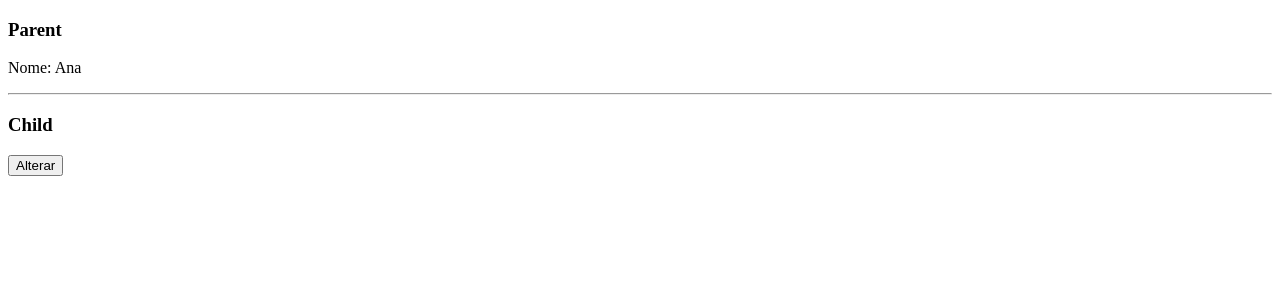
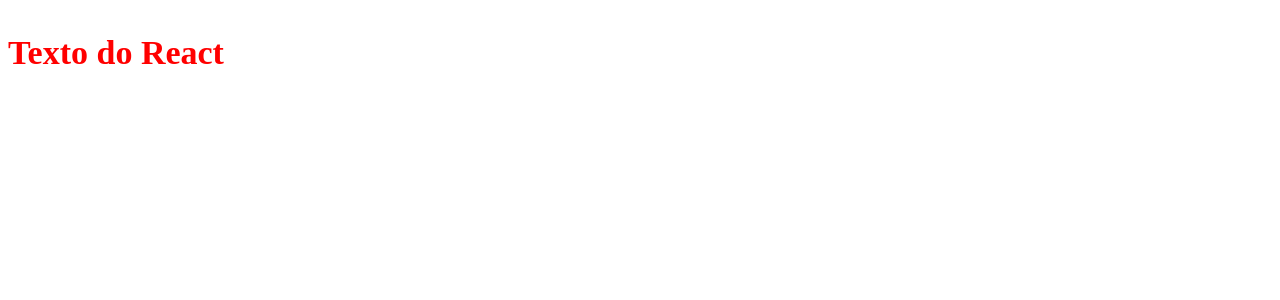
Before and after one commit to samaramiranda/Estudo-Javascript-HTML, a React (Create React App) app in the folder Conteudo-geral/ReactJS/Curso-reactJS-basico/app2/: page / in a window 1280 px wide. Shown: the top 300 px of the page. Built offline with nearby package versions, Linux system fonts and the light colour scheme.

Commit message:
Aula 041 - Importar CSS para React App

```diff
--- a/Conteudo-geral/ReactJS/Curso-reactJS-basico/app2/src/App.css
+++ b/Conteudo-geral/ReactJS/Curso-reactJS-basico/app2/src/App.css
@@ -0,0 +1,4 @@
+.cor-texto {
+  color: red;
+  font-size: 34px;
+}
--- a/Conteudo-geral/ReactJS/Curso-reactJS-basico/app2/src/App.js
+++ b/Conteudo-geral/ReactJS/Curso-reactJS-basico/app2/src/App.js
@@ -1,25 +1,14 @@
-import React from 'react';
-import Child from "./components/Child"
+import React, { Component } from "react"
+import "./App.css"
 
-class App extends React.Component {
-  state = {
-    nome: "Ana"
-  }
-
-  alterar = () => {
-    this.setState({ nome: "Miranda" })
-  }
-
+class App extends Component {
   render() {
     return (
       <div>
-        <h3>Parent</h3>
-        <p>Nome: {this.state.nome}</p>
-        <hr />
-        <Child funcaoAlterar={this.alterar}></Child>
+        <h3 className="cor-texto">Texto do React</h3>
       </div>
     )
   }
 }
 
-export default App;
+export default App
--- a/Conteudo-geral/ReactJS/Curso-reactJS-basico/app2/src/components/Child.js
+++ /dev/null
@@ -1,18 +0,0 @@
-import React, { Component } from 'react';
-
-class Child extends Component {
-  alterarNome = () => {
-    this.props.funcaoAlterar()
-  }
-
-  render() {
-    return (
-      <div>
-        <h3>Child</h3>
-        <button onClick={this.alterarNome}>Alterar</button>
-      </div>
-    );
-  }
-}
-
-export default Child;
```
